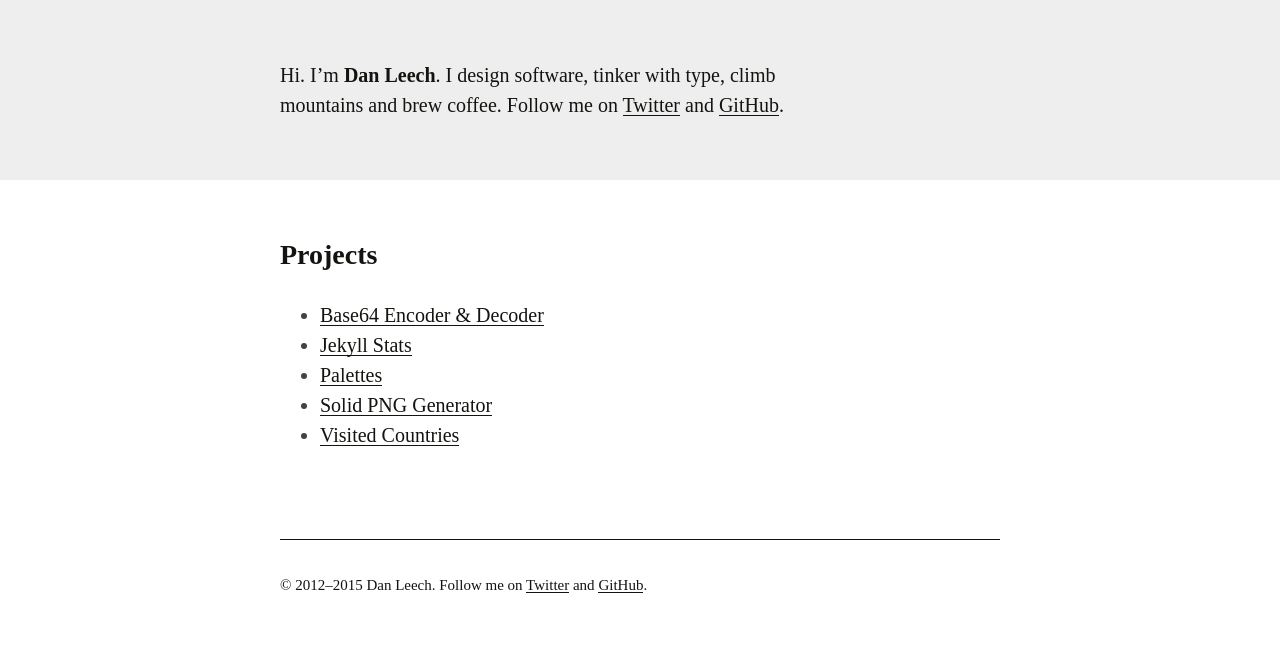
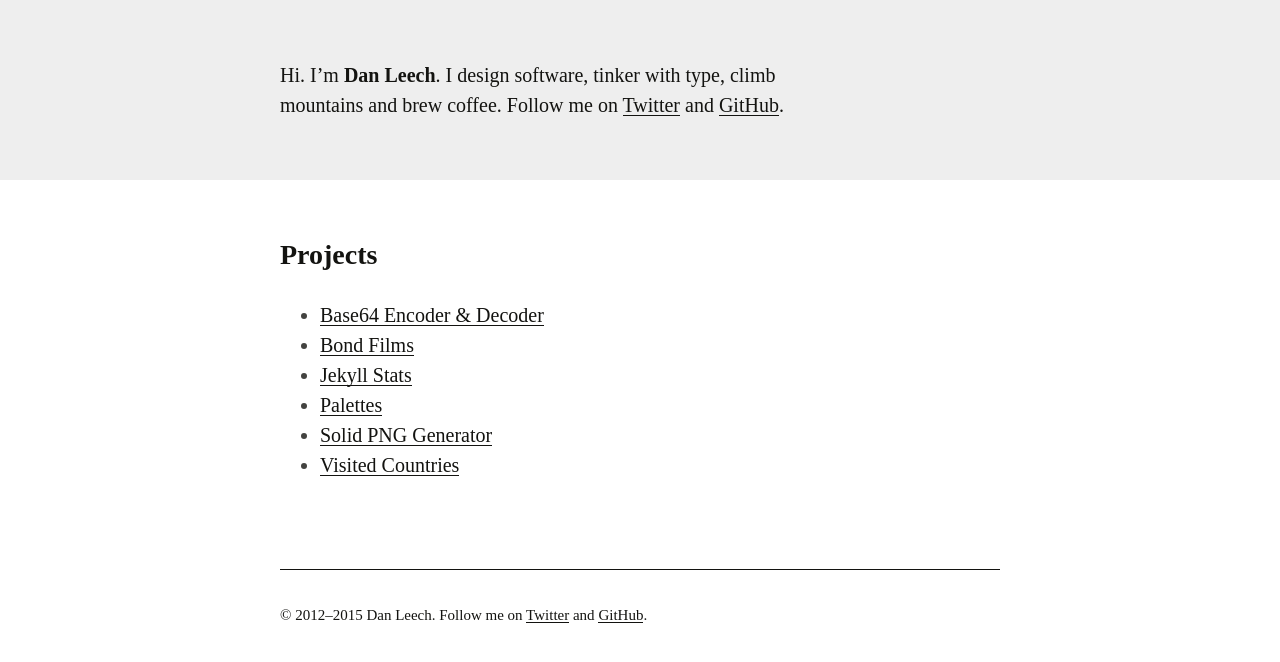
Before and after one commit to danleech/danleech.com, a Jekyll site: the page built from projects/index.md, in a window 1280 px wide. Shown: the top 662 px of the page. Built offline with Jekyll 4.4.1, drawn with Linux system fonts in a browser that asks for light colours; some web fonts are replaced; Markdown is read by kramdown in place of the engine named in the settings.

Commit message:
Added link to project index

```diff
--- a/projects/index.md
+++ b/projects/index.md
@@ -4,6 +4,7 @@ layout: page
 ---
 
 - [Base64 Encoder & Decoder](/projects/base64/)
+- [Bond Films](/projects/bond/)
 - [Jekyll Stats](/projects/jekyll-stats/)
 - [Palettes](/projects/palettes/)
 - [Solid PNG Generator](/projects/png-generator/)
```
